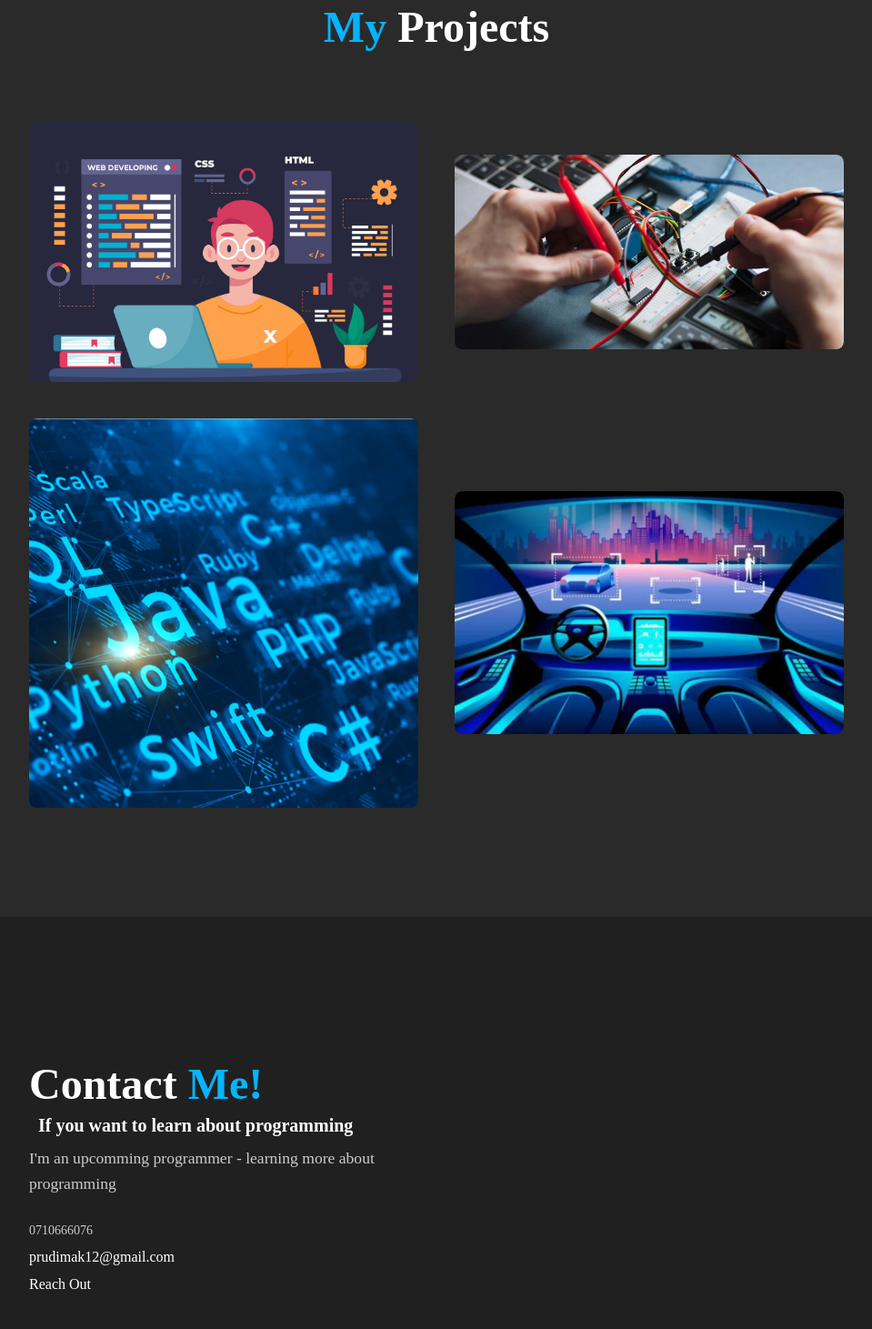
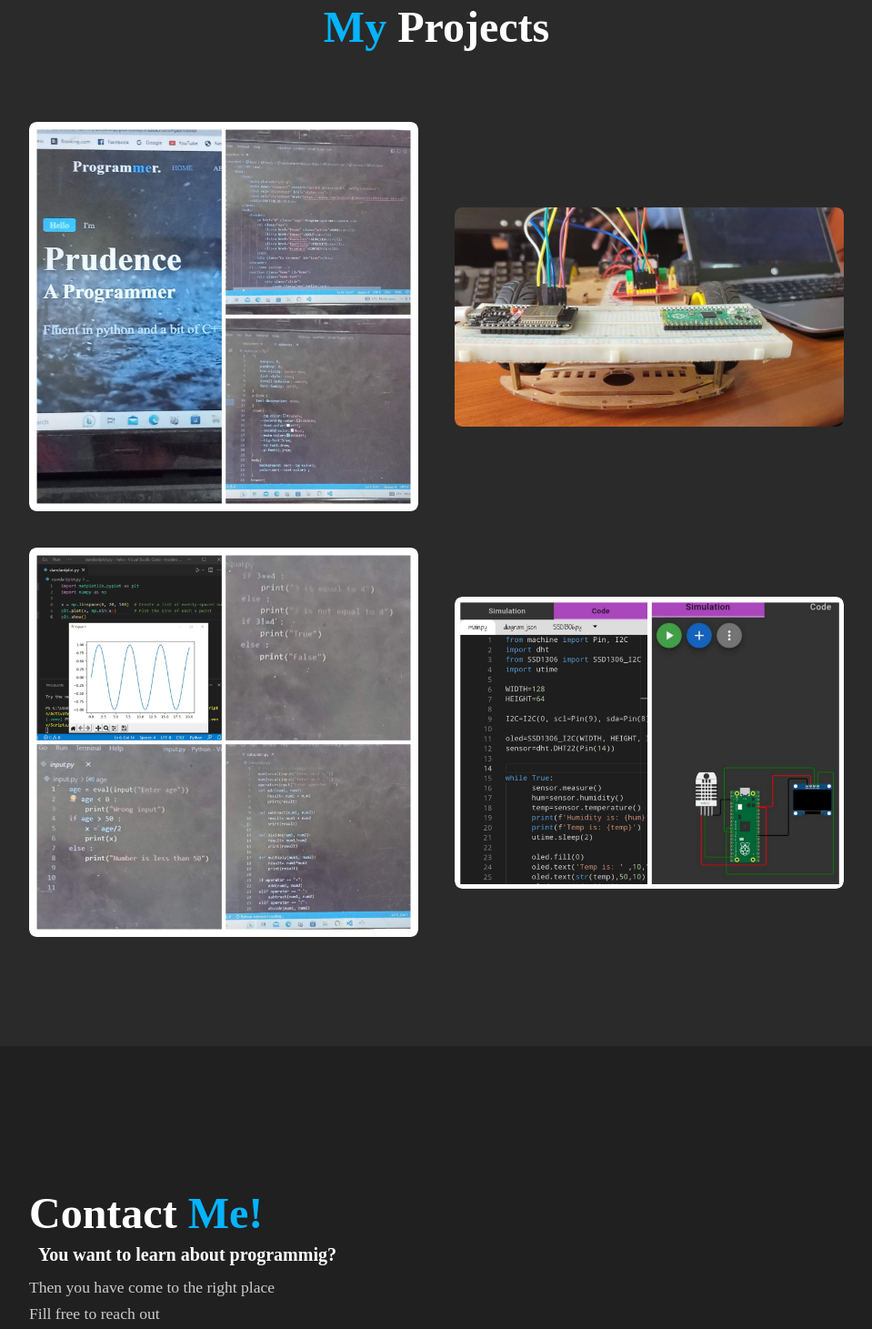
Before and after one commit to decrtvybun/portfolio, a plain HTML site: page index.html in a window 1280 px wide. Shown: the part 2286-3747 px from the top of the page at 91% size, without its empty margins (160-1119 px from the left). Drawn offline with nearby package versions, Linux system fonts and the light colour scheme.

Commit message:
final touches

```diff
--- a/index.html
+++ b/index.html
@@ -65,7 +65,7 @@
                 </div>
                 <div class="box">
                     <div class="s-icons">
-                        <i class="bx bx-mobile-alt"></i>
+
                     </div>
                     <h3>Robotics</h3>
                     <p>I have worked with controllers such as Rasperry Pi, ESP-32 and Arduino</p>
@@ -78,36 +78,37 @@
             </div>
             <div class="port-con">
                 <div class="row">
-                    <img src="./f.png">
+                    <img src="./web.jpg">
                     <div class="layer">
                         <h3>Web Development</h3>
-                        <p>Check out some web pages</p>
-                        <a href="#"><i class="bx bx-link-external"></i></a>
+                        <p>Can create a fun interractive website using html and css</p>
+
                     </div>
                 </div>
                 <div class="row">
-                    <img src="./2.png">
+                    <img src="./pic.png">
                     <div class="layer">
                         <h3>Robotics</h3>
-                        <p>Check out some machines</p>
-                        <a href="#"><i class="bx bx-link-external"></i></a>
+                        <p>Made a car module using a ESP-32 controller
+                            running on 2 motors.<p>
+
                     </div>
                 </div>
                 <div class="row">
-                    <img src="./3.png">
+                    <img src="./py.jpg">
                     <div class="layer">
                         <h3>Coding</h3>
-                        <p>Check out some python codes</p>
-                        <a href="#"><i class="bx bx-link-external"></i></a>
+                        <p>Made a few progams in python<p>
+
                     </div>
                 </div>
                 <div class="row">
                 <div class="row">
-                    <img src="./5.png">
+                    <img src="./ide.jpg">
                     <div class="layer">
                         <h3>Online IDE</h3>
                         <p>Check out my online IDE in WOKWI</p>
-                        <a href="#"><i class="bx bx-link-external"></i></a>
+
                     </div>
                 </div>
             </div>
@@ -116,8 +117,9 @@
         <section class="contact" id="contact">
             <div class="contact-text">
                 <h2>Contact <span>Me!</span></h2>
-                <h4>If you want to learn about programming</h4>
-                <p>I'm an upcomming programmer - learning more about programming</p>
+                <h4>You want to learn about programmig?</h4>
+                <p>Then you have come to the right place<br>
+                Fill free to reach out</p>
                 <div class="list">
                     <li><a href="#">0710666076</a></li>
                     <li><a href="#"></a>prudimak12@gmail.com</li>
```
Also changed, not shown: ide.jpg (added), pic.png (added), pic1.png (deleted), pic2.png (deleted), py.jpg (added), web.jpg (added).
